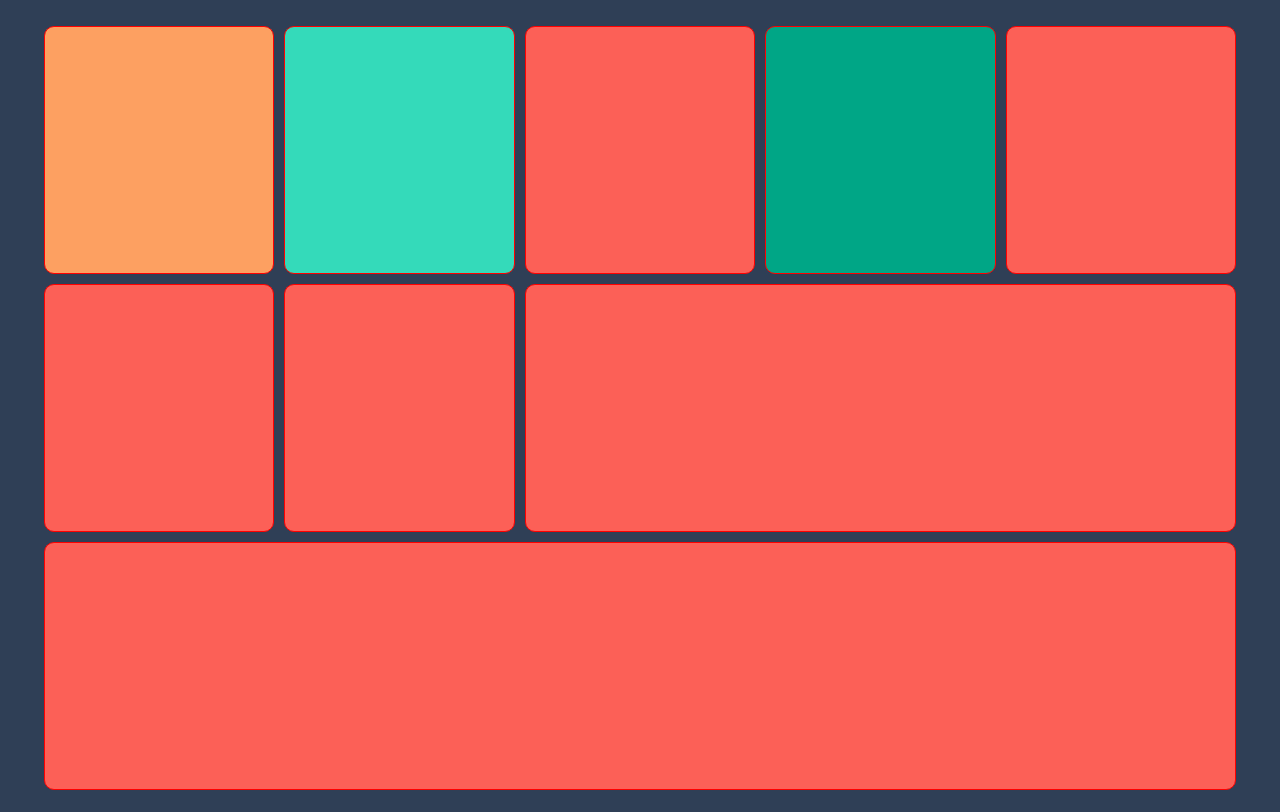
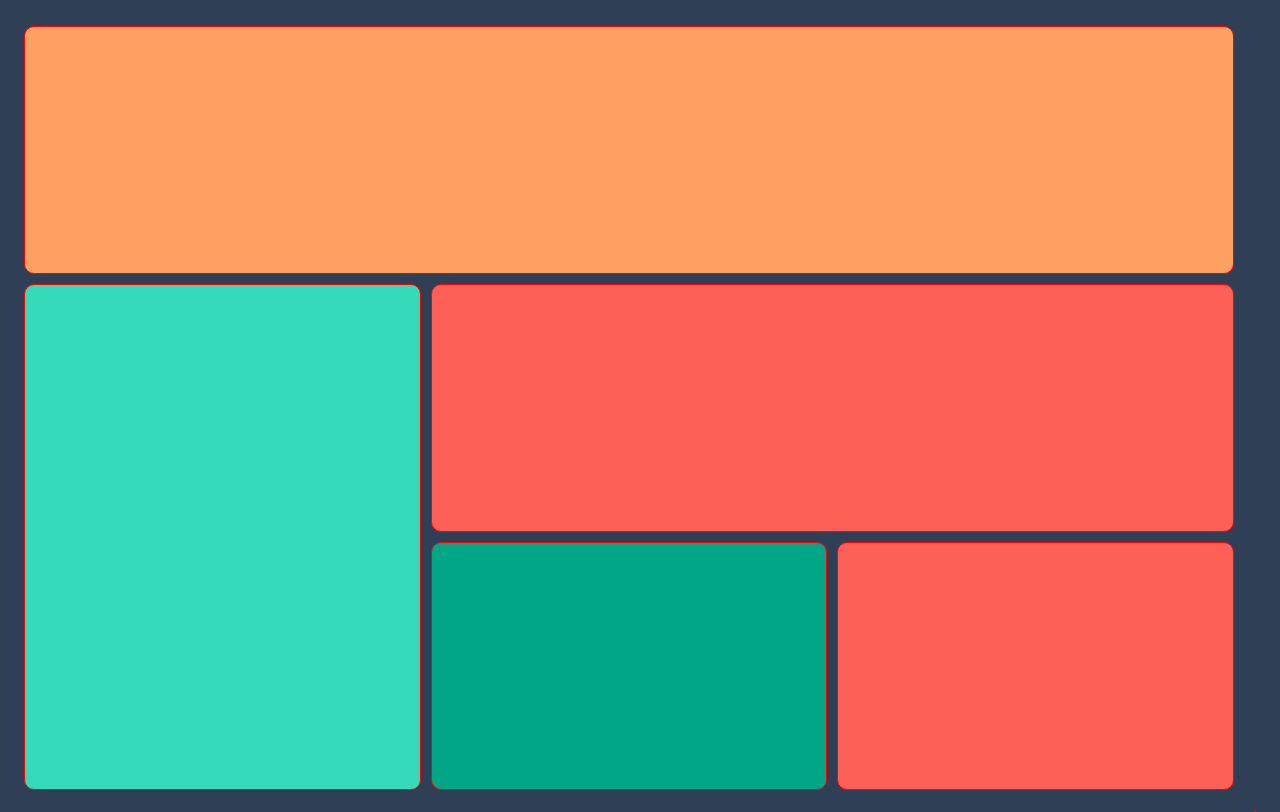
Before and after one commit to erwindevdesign/gridTemplates, a plain HTML site: page index.html in a window 1280 px wide. Drawn offline with Linux system fonts and the light colour scheme.

Commit message:
grid-area 3x3-five items

```diff
--- a/assets/css/style.css
+++ b/assets/css/style.css
@@ -17,12 +17,12 @@ section{
 
 .content{
     display: grid;
-    grid-template-columns: 18vw 18vw 18vw 18vw 18vw;
+    grid-template-columns: 31vw 31vw 31vw;
     grid-template-rows: 31vh 31vh 31vh;
     grid-template-areas:
-    "one two three four five"
-    "six seven eight eight eight"
-    "nine nine nine nine nine";
+    "one one one"
+    "two three three"
+    "two four five";
     place-content: center;
     margin-top: 2%;
     gap: 1rem;
@@ -67,21 +67,3 @@ section{
     border: 1px solid red;
     grid-area: six;
 }
-
-.seven{
-    background-color: #FC6057;
-    border: 1px solid red;
-    grid-area: seven;
-}
-
-.eight{
-    background-color: #FC6057;
-    border: 1px solid red;
-    grid-area: eight;
-}
-
-.nine{
-    background-color: #FC6057;
-    border: 1px solid red;
-    grid-area: nine;
-}
```
